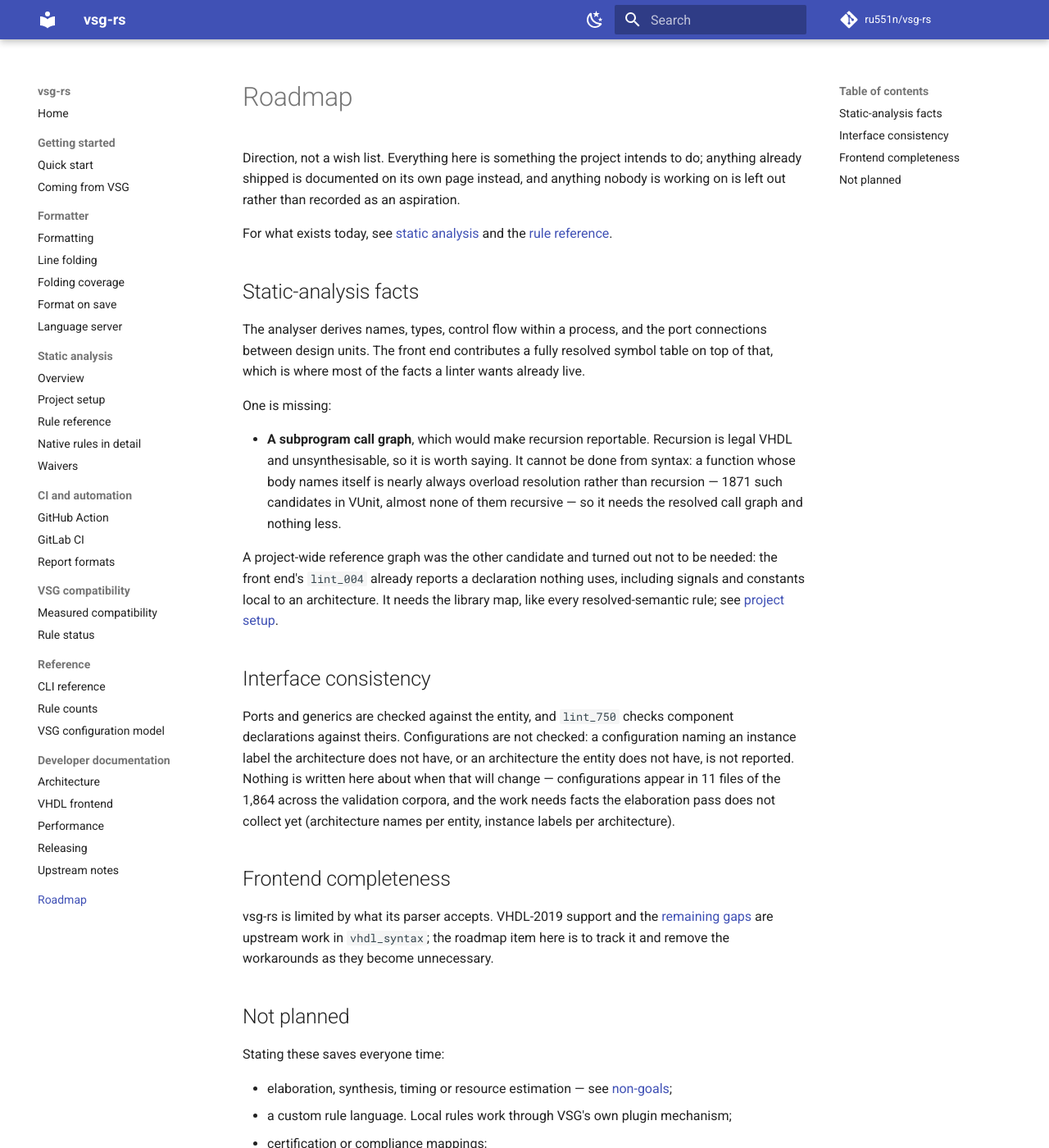
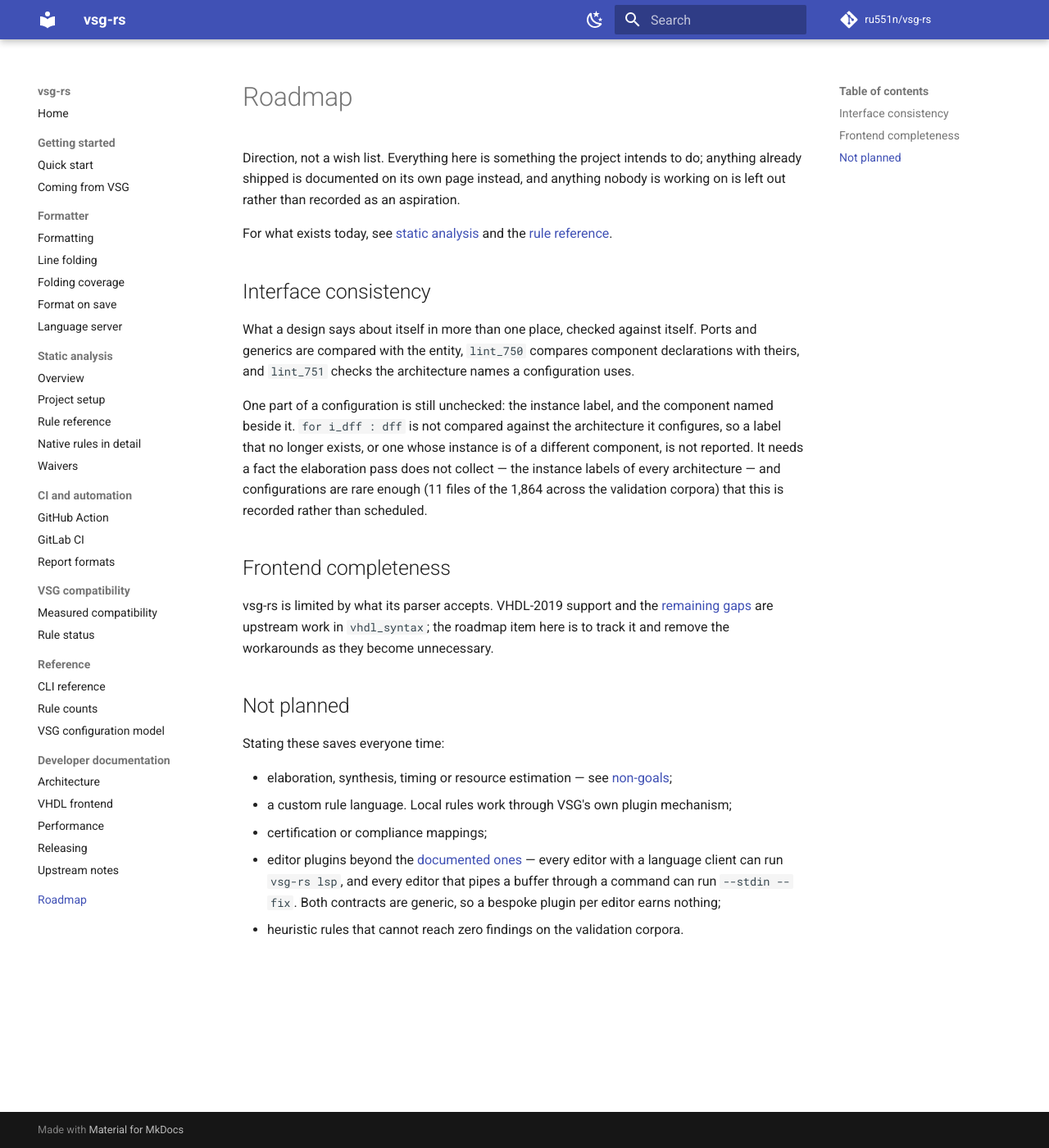
Before and after one commit to ru551n/speja, an MkDocs documentation site: the page built from docs/roadmap.md, in a window 1280 px wide and 1400 px high. Shown: the whole window at 82% size. Built offline with MkDocs 1.6.1 and Material for MkDocs 9.7.7, drawn with Linux system fonts in a browser that asks for light colours; comment, search, counter and statistics services are not loaded.

Commit message:
Take the shipped items off the roadmap again (#73)
The subprogram call graph shipped as lint_760 and the architecture names a configuration
uses as lint_751, which were the two things this page still listed as outstanding. The
page's own rule is that shipped work is documented where it lives, not here.

That empties the static-analysis facts section, so it goes: the fact set the rules need is
there, and a section saying so is a status page, not a roadmap.

What survives of interface consistency is the part of a configuration that is still
unchecked -- the instance label and the component beside it -- with the fact it needs and
the reason it is recorded rather than scheduled.

Co-authored-by: Claude Opus 5 (1M context) <noreply@anthropic.com>

```diff
--- a/docs/roadmap.md
+++ b/docs/roadmap.md
@@ -7,33 +7,18 @@ out rather than recorded as an aspiration.
 For what exists today, see [static analysis](lint.md) and the
 [rule reference](rule-reference.md).
 
-## Static-analysis facts
-
-The analyser derives names, types, control flow within a process, and the port connections
-between design units. The front end contributes a fully resolved symbol table on top of that,
-which is where most of the facts a linter wants already live.
-
-One is missing:
-
-* **A subprogram call graph**, which would make recursion reportable. Recursion is legal VHDL
-  and unsynthesisable, so it is worth saying. It cannot be done from syntax: a function whose
-  body names itself is nearly always overload resolution rather than recursion — 1871 such
-  candidates in VUnit, almost none of them recursive — so it needs the resolved call graph and
-  nothing less.
-
-A project-wide reference graph was the other candidate and turned out not to be needed: the
-front end's `lint_004` already reports a declaration nothing uses, including signals and
-constants local to an architecture. It needs the library map, like every resolved-semantic rule;
-see [project setup](project-setup.md).
-
 ## Interface consistency
 
-Ports and generics are checked against the entity, and `lint_750` checks component declarations
-against theirs. Configurations are not checked: a configuration naming an instance label the
-architecture does not have, or an architecture the entity does not have, is not reported.
-Nothing is written here about when that will change — configurations appear in 11 files of the
-1,864 across the validation corpora, and the work needs facts the elaboration pass does not
-collect yet (architecture names per entity, instance labels per architecture).
+What a design says about itself in more than one place, checked against itself. Ports and
+generics are compared with the entity, `lint_750` compares component declarations with theirs,
+and `lint_751` checks the architecture names a configuration uses.
+
+One part of a configuration is still unchecked: the instance label, and the component named
+beside it. `for i_dff : dff` is not compared against the architecture it configures, so a label
+that no longer exists, or one whose instance is of a different component, is not reported. It
+needs a fact the elaboration pass does not collect — the instance labels of every architecture —
+and configurations are rare enough (11 files of the 1,864 across the validation corpora) that
+this is recorded rather than scheduled.
 
 ## Frontend completeness
 
```
